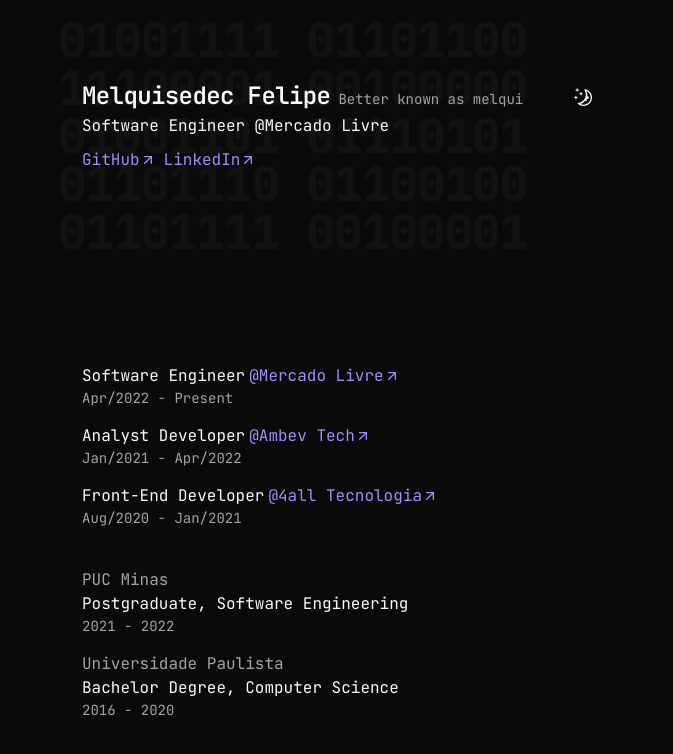
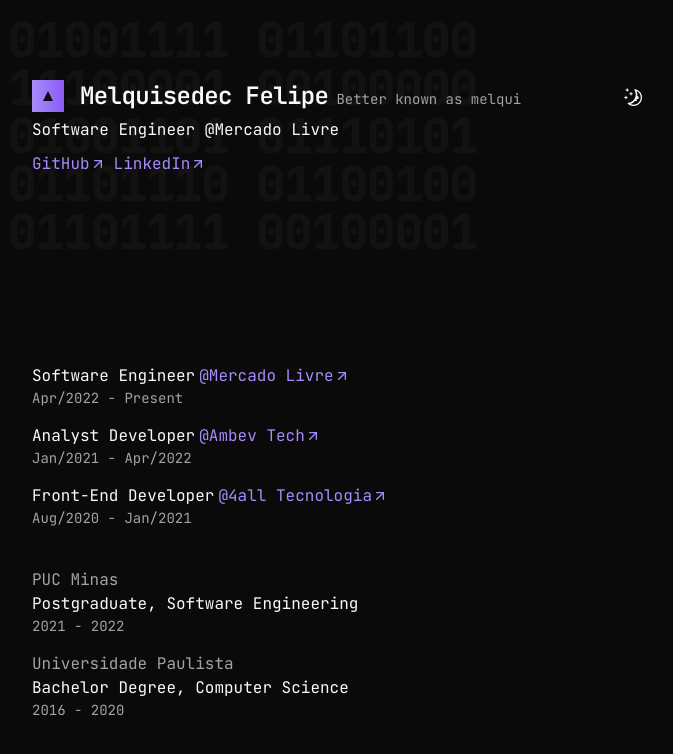
Before and after one commit to melquisedecfelipe/melquisedec.dev, a Next.js app: page / in a window 1280 px wide. Shown: the top 754 px of the page, without its empty margins (298-971 px from the left). Built offline with nearby package versions, Linux system fonts and the light colour scheme.

Commit message:
Update page layout and add header and icon components

```diff
--- a/src/app/page.tsx
+++ b/src/app/page.tsx
@@ -1,5 +1,6 @@
+import Header from '@/components/header'
+import Icon from '@/components/icon'
 import Link from '@/components/link'
-import ThemeToggle from '@/components/theme-toggle'
 
 import {
   CURRENT_COMPANY,
@@ -11,21 +12,16 @@ import {
 
 export default function Home() {
   return (
-    <main className="max-w-[600px] m-auto p-4 lg:p-10 lg:py-20 md:h-screen flex flex-col justify-between relative">
+    <main className="max-w-[700px] m-auto p-4 lg:p-10 lg:py-20 md:h-screen flex flex-col justify-between relative">
       <h1 className="scroll-m-20 text-4xl font-extrabold tracking-tight lg:text-5xl absolute z-0 opacity-5 text-muted-foreground top-4 left-4 max-w-[500px] select-none">
         01001111 01101100 11100001 00100000 01001101 01110101 01101110 01100100
         01101111 00100001
       </h1>
 
-      <div className="relative">
-        <div className="flex flex-col md:flex-row md:gap-2 md:items-baseline">
-          <h3 className="scroll-m-20 text-2xl font-semibold tracking-tight">
-            {ME.title}
-          </h3>
-
-          <p className="text-sm text-muted-foreground">{ME.description}</p>
-
-          <ThemeToggle />
+      <nav className="relative">
+        <div className="flex flex-col gap-2 md:flex-row md:gap-4 mb-1">
+          <Icon />
+          <Header />
         </div>
 
         <p className="leading-7 flex gap-1 items-center">
@@ -39,7 +35,7 @@ export default function Home() {
             </Link>
           ))}
         </div>
-      </div>
+      </nav>
 
       <div className="grid gap-10 mt-28">
         <div className="space-y-4">
```
